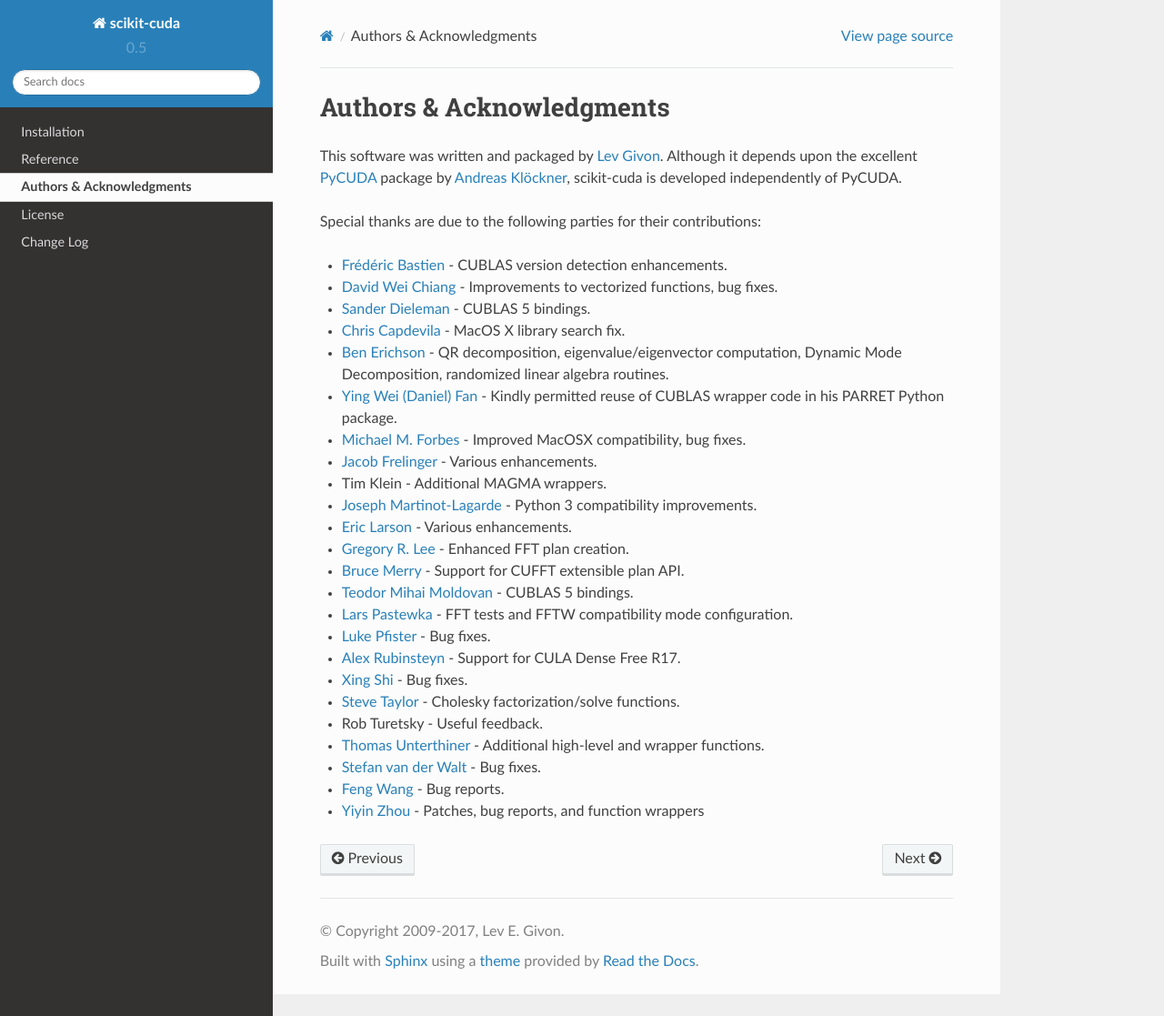
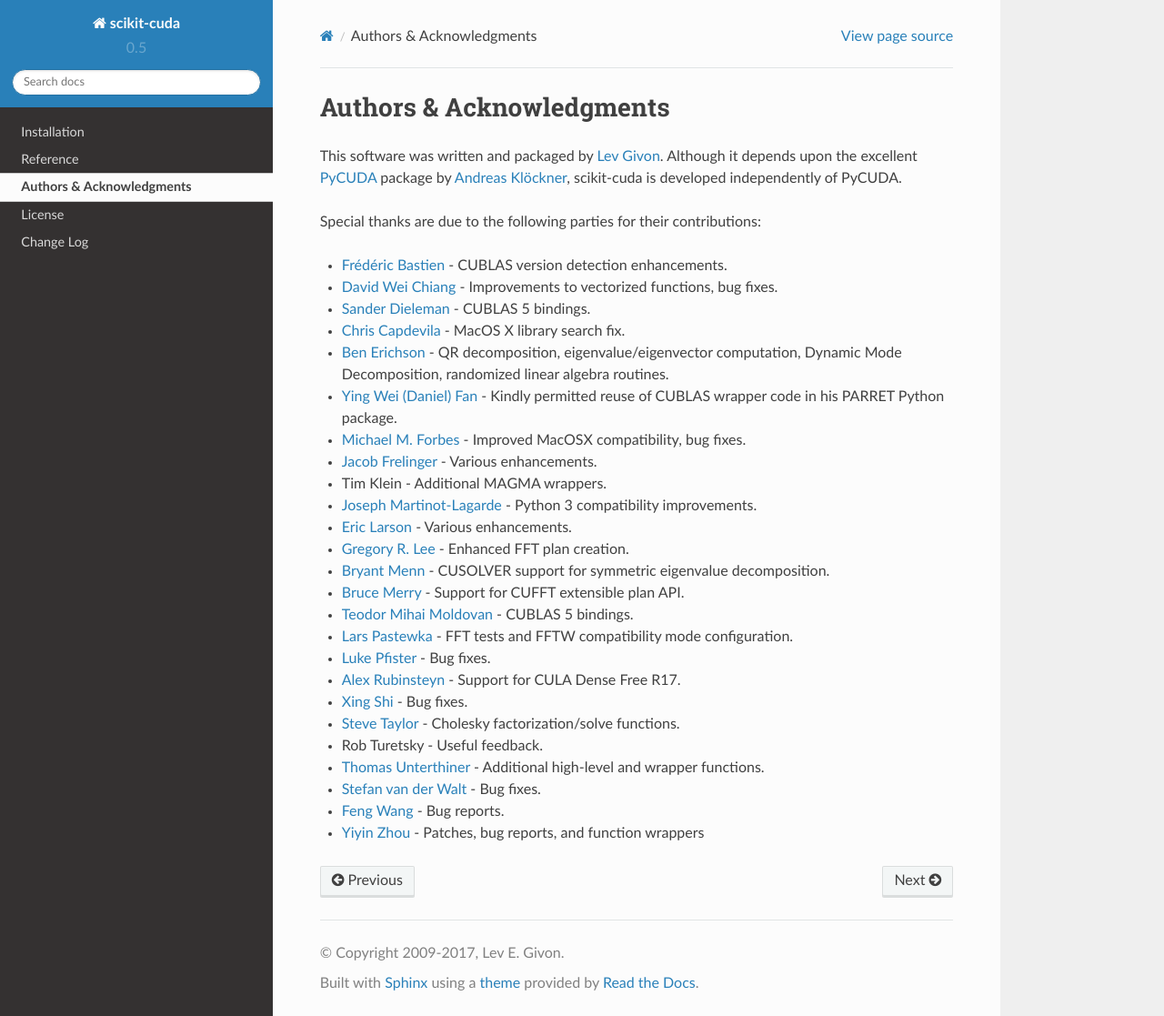
Before and after one commit to lebedov/scikit-cuda, a Sphinx documentation site: the page built from docs/source/authors.rst, in a window 1280 px wide and 1117 px high. Shown: the whole window at 91% size. Built offline with Sphinx 7.4.7 and the Read the Docs theme 2.0.0, drawn with Linux system fonts in a browser that asks for light colours; formulas are drawn with MathJax 3.

Commit message:
Add Bryant Menn to author list.

```diff
--- a/README.rst
+++ b/README.rst
@@ -56,6 +56,7 @@
                         Sander Dieleman and
                         Gregory R. Lee and
                         Stefan van der Walt and
+                        Bryant Menn and
                         Teodor Mihai Moldovan and
                         Fr\'{e}d\'{e}ric Bastien and
                         Xing Shi and
--- a/docs/source/authors.rst
+++ b/docs/source/authors.rst
@@ -26,6 +26,8 @@
   improvements.
 - `Eric Larson <https://github.com/Eric89GXL>`_ - Various enhancements.
 - `Gregory R. Lee <https://github.com/grlee77>`_ - Enhanced FFT plan creation.
+- `Bryant Menn <https://github.com/bmenn>`_ - CUSOLVER support for symmetric
+  eigenvalue decomposition.
 - `Bruce Merry <https://github.com/bmerry>`_ - Support for CUFFT extensible plan
   API.
 - `Teodor Mihai Moldovan <https://github.com/teodor-moldovan>`_ - CUBLAS 5
--- a/docs/source/changes.rst
+++ b/docs/source/changes.rst
@@ -23,6 +23,7 @@
 * Initialize MAGMA before CUSOLVER to prevent internal errors in certain
   CUSOLVER functions.
 * Skip CULA-dependent unit tests when CULA isn't present.
+* CUSOLVER support for symmetric eigenvalue decomposition (enh. by Bryant Menn).
 
 Release 0.5.1 - (October 30, 2015)
 ----------------------------------
```
